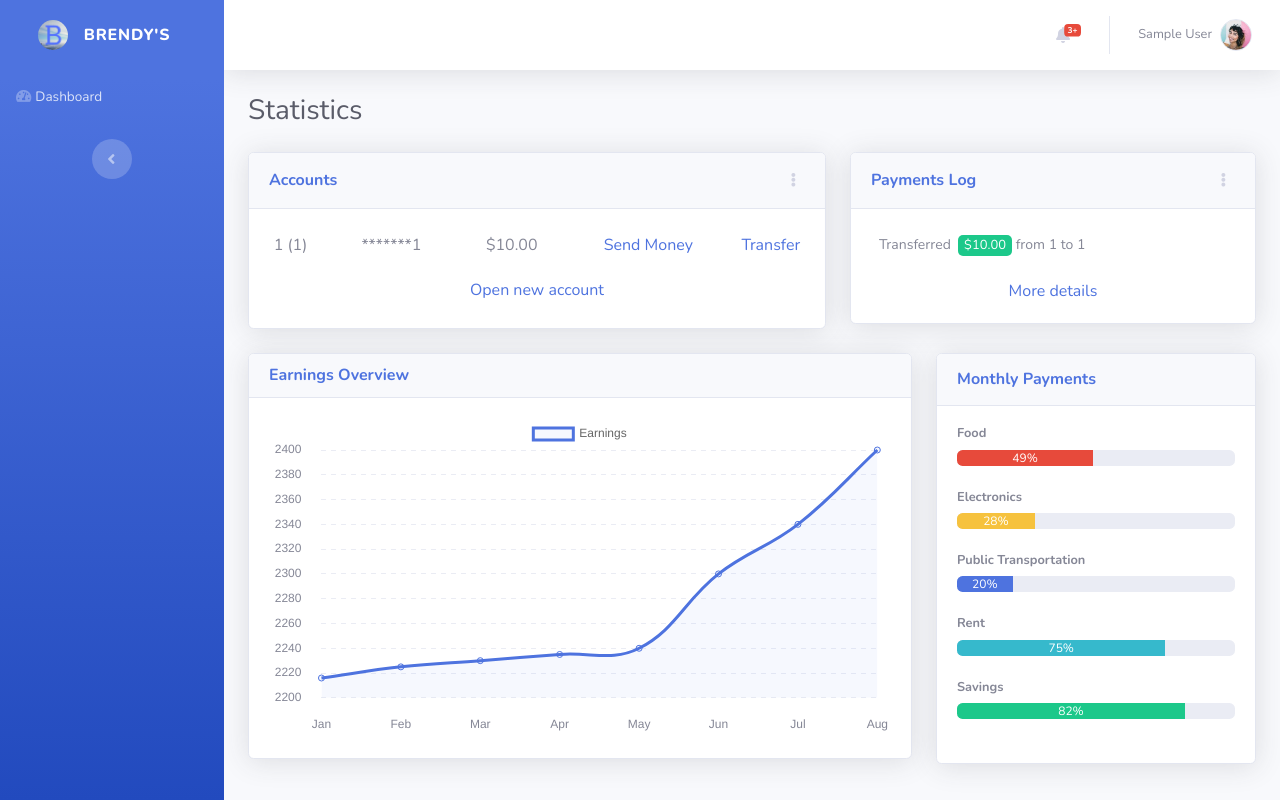
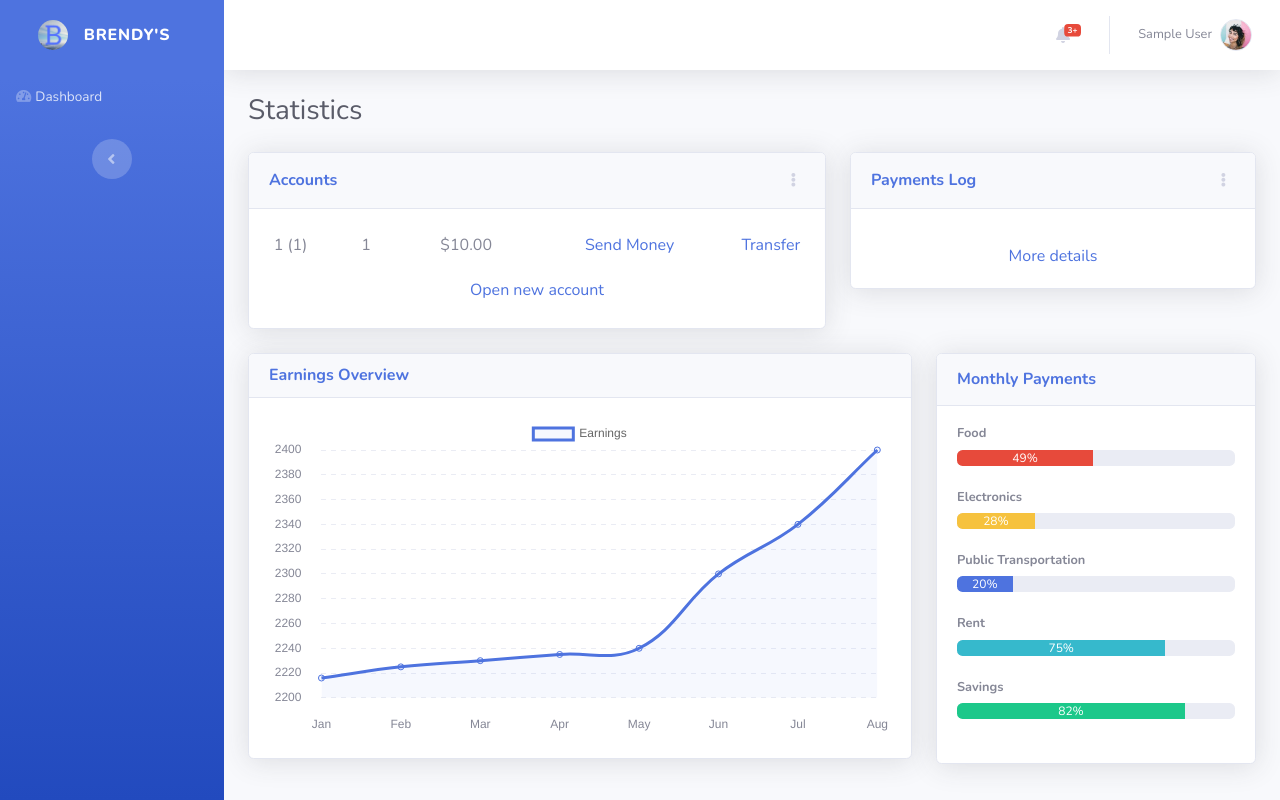
Before and after one commit to Kristoffeh/fake-bank, a PHP site: page /portal/home.php in a window 1280 px wide. Run offline with PHP 8.4, Linux system fonts and the light colour scheme; the visitor is signed in with stand-in values (Sample User, id 1); tables that the repository leaves empty or names only in its code hold one stand-in row (values such as "Sample post"); some libraries are stand-ins or nearby versions; some web fonts are replaced.

Commit message:
Bugfixes and improvements

```diff
--- a/assets/js/register.js
+++ b/assets/js/register.js
@@ -157,7 +157,7 @@
                         $("#trsuccess").show();
                         $('#trsuccess').html('Success');
                     }
-                    else if(dataResult.statusCode==199){
+                    else if(dataResult.statusCode==199){ // if account is negative, dont send money.
                         $("#btn_sendmoney").removeAttr("disabled");
 
                         $("#trsuccess").hide();
--- a/portal/home.php
+++ b/portal/home.php
@@ -173,7 +173,8 @@ if (!$r){
                                         while($row = mysqli_fetch_array($result)) {
                                             echo "<tr>";
                                             echo "<td>" . $row['accountname'] . " (" . $row['accounttype'] . ")" . "</td>";
-                                            echo "<td class='text-center'><a>" . format_accountnumber($row['accountnumber']) . "<br></a></td>";
+                                            /*echo "<td class='text-center'><a>" . format_accountnumber($row['accountnumber']) . "<br></a></td>";*/
+                                            echo "<td class='text-center'><a>" . $row['accountnumber'] . "<br></a></td>";
                                             echo "<td class='text-right'>$" . number_format($row['accountbalance'], 2) . "</td>";
                                             echo "<td class='text-right'><a href='transfer.php?t=1'>" . "Send Money" . "<br></a></td>";
                                             echo "<td class='text-right'><a href='transfer.php?t=2'>" . "Transfer" . "<br></a></td>";
@@ -241,20 +242,38 @@ if (!$r){
                             <div class="card-body">
                                 <div class="paymententry">
 
-
                                     <?php
 
-                                        $rs = mysqli_query($conn, "SELECT * FROM transactions WHERE belongstoid = '$id' ORDER BY id DESC");
+                                        $i = $userRow['id'];
+                                        $y=mysqli_query($conn, "SELECT * FROM accounts WHERE belongstoid='$i'");
+                                        $tosrc=mysqli_fetch_array($y);
+
+                                        // $rs = mysqli_query($conn, "SELECT * FROM transactions WHERE belongstoid = '$id' ORDER BY id DESC LIMIT 5");
+                                        $rs = mysqli_query($conn, "SELECT * FROM transactions WHERE belongstoid = '$id' OR toaccount='" . $tosrc['accountnumber'] . "' ORDER BY id DESC LIMIT 5");
 
                                         if (mysqli_num_rows($rs) == 0){
-                                            echo "<center>You don't have any registered accounts</center>";
+                                            echo "<center>There is nothing to find here..</center>";
                                         }
 
                                         while($row = mysqli_fetch_array($rs)) {
-                                            echo "<p class='loghover fixpadding' style='margin-bottom: 5px;font-size: 14px;align-items: center;'>
-                                                Transferred &nbsp;<label class='btnprice " .
-                                                (($row['amount'] <= 0)? 'red':'green')
-                                                . " disable-selection'>$" . number_format($row['amount'], 2) . "</label> from " . $row['fromaccount'] . " to " . $row['toaccount'] . "</p>";
+                                            if ($row['type'] == "transfer"){
+                                                echo "<p class='loghover fixpadding' style='margin-bottom: 5px;font-size: 14px;align-items: center;'>
+                                                Transferred &nbsp;<label class='btnprice green disable-selection'>$" . number_format($row['amount'], 2) . "</label> from " . $row['fromaccount'] . " to " . $row['toaccount'] . "</p>";
+                                            }
+
+                                            if ($row['type'] == "send"){
+                                                echo "<p class='loghover fixpadding' style='margin-bottom: 5px;font-size: 14px;align-items: center;'>
+                                                Sent &nbsp;<label class='btnprice red disable-selection'>$-" . number_format($row['amount'], 2) . "</label> from " . $row['fromaccount'] . " to " . $row['toaccount'] . "</p>";
+                                            }
+
+                                            if ($row['type'] == "receive"){
+                                                echo "<p class='loghover fixpadding' style='margin-bottom: 5px;font-size: 14px;align-items: center;'>
+                                                Received &nbsp;<label class='btnprice green disable-selection'>$" . number_format($row['amount'], 2) . "</label> from " . $row['fromaccount'] . "</p>";
+                                            }
+
+
+
+
                                         }
 
 
--- a/portal/transfer.php
+++ b/portal/transfer.php
@@ -162,13 +162,13 @@ if (!$r){
 
                                                     <div class="form-group">
                                                         <p class="m-0">Recipient Account Number</p>
-                                                        <input class="form-control" type="text" placeholder="Please enter account number" id="accountnumber" value="23781736698"></div>
+                                                        <input class="form-control" type="text" placeholder="Please enter account number" id="accountnumber" value=""></div>
                                                     </div>
 
                                                     <div class="col-lg-5 col-xl-4">
                                                         <div class="form-group">
                                                             <p class="m-0">Amount</p>
-                                                            <input class="form-control quantity" type="number" id="qua" placeholder="$USD" value="550">
+                                                            <input class="form-control quantity" type="number" id="qua" placeholder="$USD" value="">
                                                             <!-- Start: number error msg -->
                                                             <span id="errmsg"></span>
                                                             <!-- End: number error msg -->
```
Also changed, not shown: save.php (+10 -9 lines).
